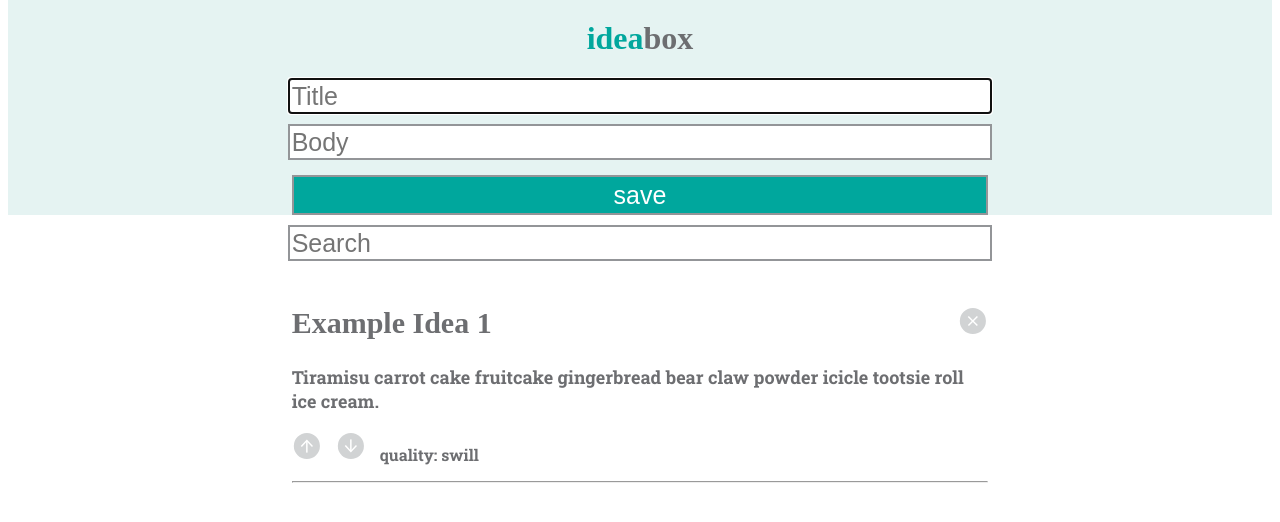
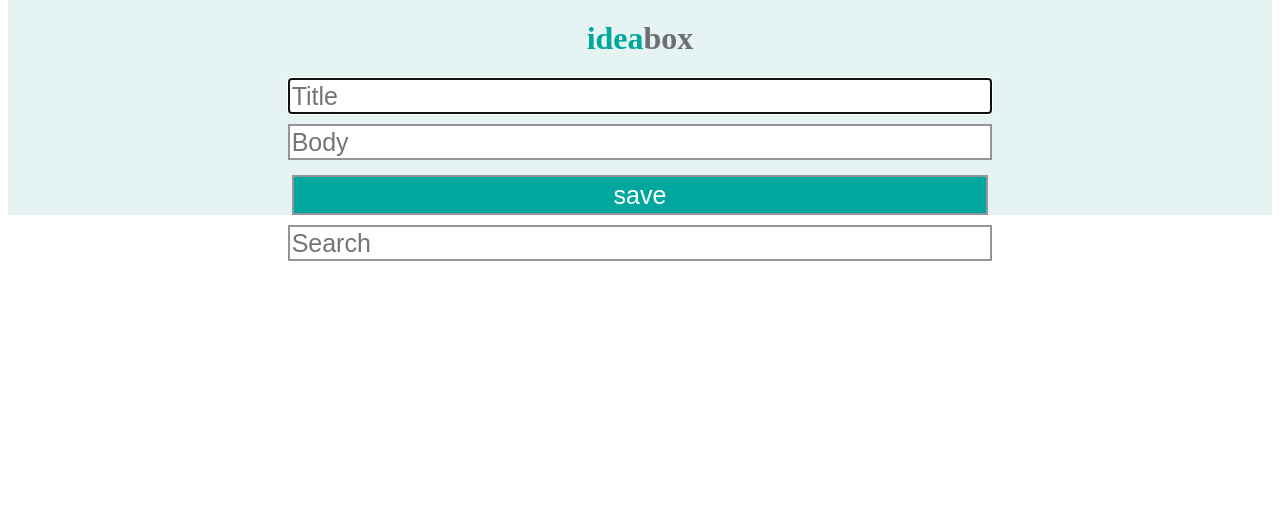
Before and after one commit to katiescruggs/IdeaBox, a plain HTML site: page index.html in a window 1280 px wide. Drawn offline with nearby package versions, Linux system fonts and the light colour scheme.

Commit message:
remove html placeholder

```diff
--- a/index.html
+++ b/index.html
@@ -24,13 +24,6 @@
 			</form>
 
 			<section class="cardHolder">
-				<article>
-					<h2>Example Idea 1</h2> <div class="icon delete"></div>  <br>
-					<h3>Tiramisu carrot cake fruitcake gingerbread bear claw powder icicle tootsie roll ice cream. </h3>
-					<div class="icon upvote"></div> <div class="icon downvote"> </div>
-					<p> quality: <span class="quality">swill </span></p>
-					<hr>
-				</article>
 
 			</section>
 
```
